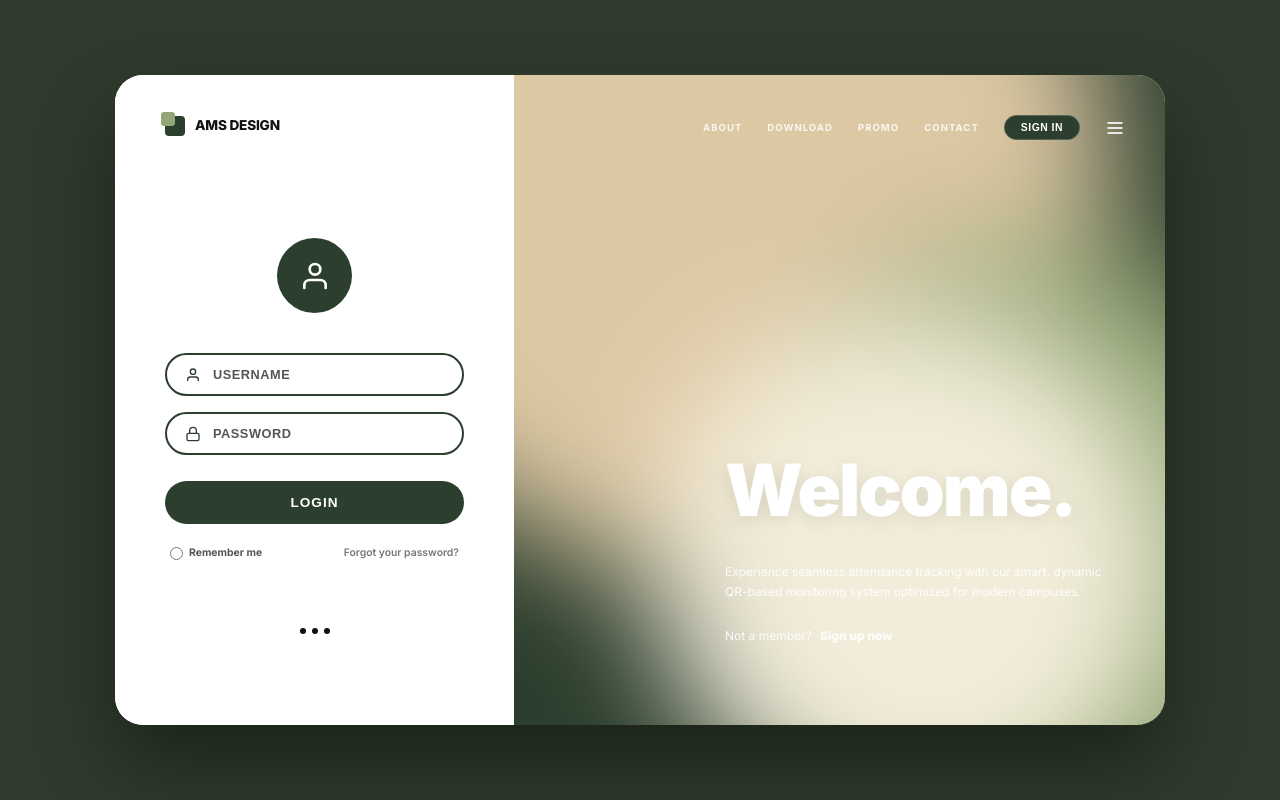
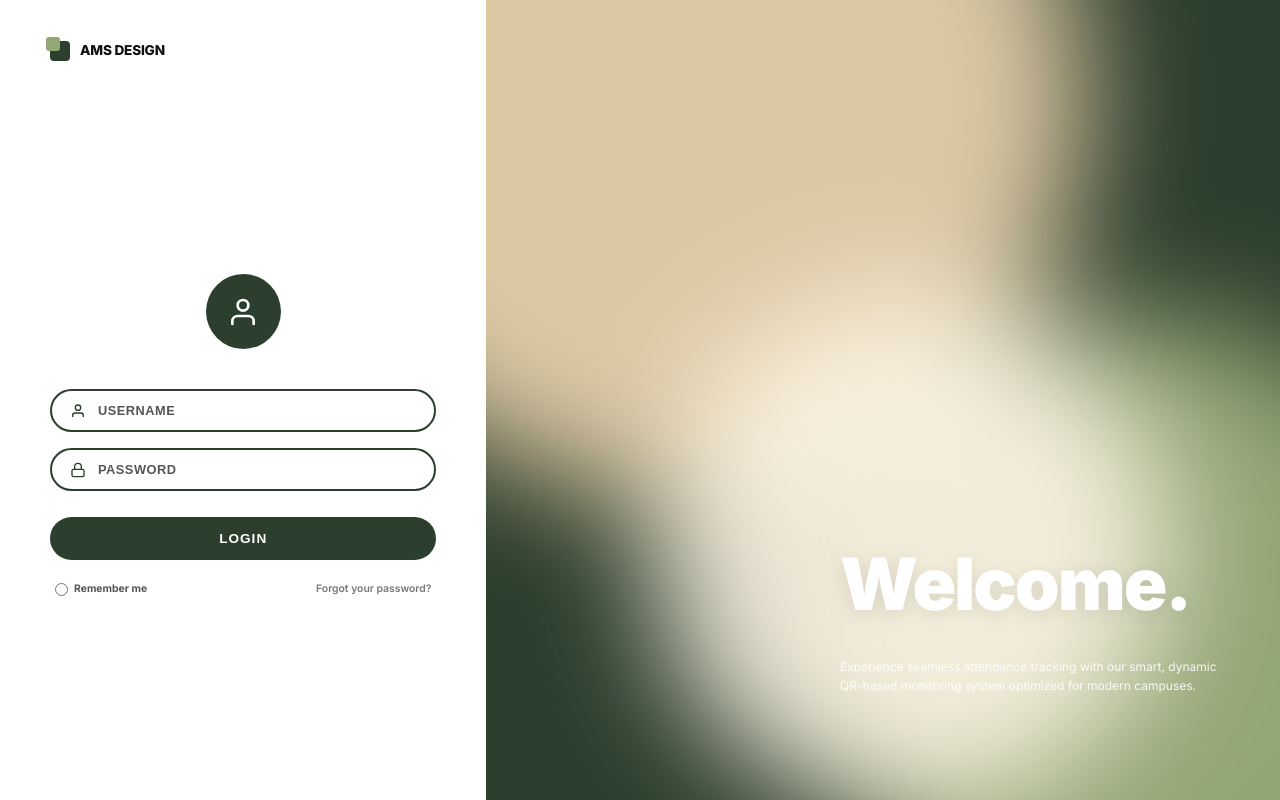
Before and after one commit to Atashaaaaaaaa/ATTENDANCE-MONITORING-WITH-QRCODE-1, a Next.js app in the folder ams-app/: page /login in a window 1280 px wide. Built offline with nearby package versions, Linux system fonts and the light colour scheme.

Commit message:
feat: implement responsive login page with Firebase authentication and role-based routing

```diff
--- a/ams-app/src/app/login/login.css
+++ b/ams-app/src/app/login/login.css
@@ -6,20 +6,19 @@
   display: flex;
   align-items: center;
   justify-content: center;
-  background-color: #2F3B2C; /* Dark green outer space */
+  background-color: white;
   font-family: 'Inter', sans-serif;
-  padding: 30px;
+  padding: 0;
 }
 
 .login-container {
   display: flex;
   width: 100%;
-  max-width: 1050px;
-  height: 650px; /* Fixed height for the unified box */
+  height: 100vh;
   background: white;
-  border-radius: 28px;
+  border-radius: 0;
   overflow: hidden;
-  box-shadow: 0 40px 80px rgba(0, 0, 0, 0.4);
+  box-shadow: none;
 }
 
 /* LEFT SIDE */
@@ -191,19 +190,7 @@
   color: #2C3E2D;
 }
 
-.form-dots {
-  display: flex;
-  justify-content: center;
-  gap: 6px;
-  margin-top: 50px;
-}
 
-.form-dots span {
-  width: 6px;
-  height: 6px;
-  background: #111;
-  border-radius: 50%;
-}
 
 .login-error {
   color: #b91c1c;
@@ -280,60 +267,12 @@
   100% { transform: scale(1) translate(-10%, -5%); }
 }
 
-.visual-nav {
-  position: relative;
-  z-index: 10;
-  display: flex;
-  justify-content: flex-end;
-  align-items: center;
-  gap: 25px;
-}
-
-.visual-nav a {
-  color: rgba(255, 255, 255, 0.85);
-  font-size: 0.6rem;
-  font-weight: 700;
-  letter-spacing: 1px;
-  text-decoration: none;
-  text-transform: uppercase;
-}
-
-.visual-nav a:hover {
-  color: white;
-}
-
-.nav-signin {
-  background: #2C3E2D; /* Dark badge overlay */
-  color: white;
-  border: 1px solid rgba(255, 255, 255, 0.2);
-  padding: 6px 16px;
-  border-radius: 20px;
-  font-size: 0.65rem;
-  font-weight: 700;
-  cursor: pointer;
-  letter-spacing: 0.5px;
-}
-
-.nav-menu {
-  background: none;
-  border: none;
-  color: white;
-  display: flex;
-  align-items: center;
-  cursor: pointer;
-}
-
-.nav-menu svg {
-  width: 20px;
-  height: 20px;
-}
-
 .welcome-text {
   position: relative;
   z-index: 10;
   margin-top: auto;
   margin-bottom: 40px;
-  margin-left: auto; /* Pushed to the right */
+  margin-left: auto;
   color: white;
   max-width: 400px;
 }
@@ -353,22 +292,6 @@
   margin-bottom: 25px;
 }
 
-.signup-prompt {
-  font-size: 0.75rem;
-  opacity: 0.9;
-}
-
-.signup-prompt a {
-  color: white;
-  font-weight: 800;
-  text-decoration: none;
-  margin-left: 5px;
-}
-
-.signup-prompt a:hover {
-  text-decoration: underline;
-}
-
 @media (max-width: 900px) {
   .login-container {
     flex-direction: column;
--- a/ams-app/src/app/login/page.js
+++ b/ams-app/src/app/login/page.js
@@ -134,9 +134,6 @@ export default function LoginPage() {
                 <a href="#" className="forgot-link">Forgot your password?</a>
               </div>
 
-              <div className="form-dots">
-                <span></span><span></span><span></span>
-              </div>
             </form>
           </div>
         </div>
@@ -144,23 +141,10 @@ export default function LoginPage() {
         {/* RIGHT SIDE */}
         <div className="login-right">
 
-          <div className="visual-nav">
-             <a href="#">ABOUT</a>
-             <a href="#">DOWNLOAD</a>
-             <a href="#">PROMO</a>
-             <a href="#">CONTACT</a>
-             <button className="nav-signin">SIGN IN</button>
-             <button className="nav-menu">
-               <svg viewBox="0 0 24 24" fill="none" stroke="currentColor" strokeWidth="2"><line x1="3" y1="12" x2="21" y2="12"></line><line x1="3" y1="6" x2="21" y2="6"></line><line x1="3" y1="18" x2="21" y2="18"></line></svg>
-             </button>
-          </div>
 
           <div className="welcome-text">
             <h1>Welcome.</h1>
             <p>Experience seamless attendance tracking with our smart, dynamic QR-based monitoring system optimized for modern campuses.</p>
-            <div className="signup-prompt">
-              Not a member? <a href="#">Sign up now</a>
-            </div>
           </div>
 
           {/* Animated Background Blob Motion behind right side */}
```
